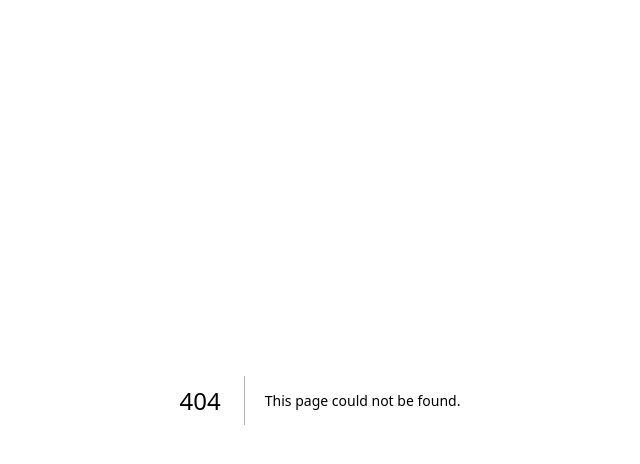
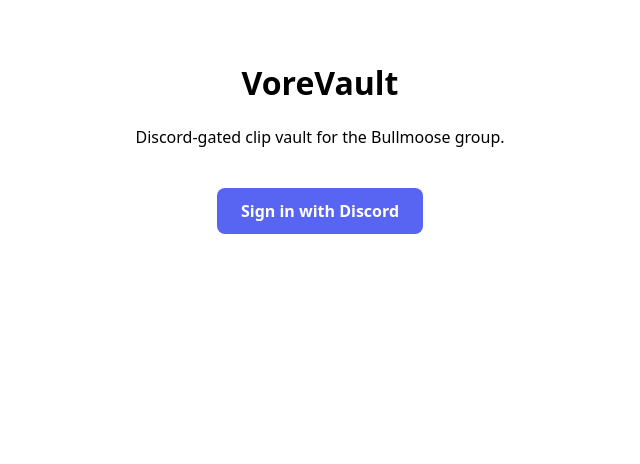
Before and after one commit to Bullmoose-Code/vorevault, a Next.js app in the folder app/: page /login in a window 1280 px wide. Before the commit this address had no page. Shown: the top 464 px of the page, without its empty margins (320-960 px from the left). Built offline with nearby package versions, Linux system fonts and the light colour scheme.

Commit message:
feat(auth): add middleware, login page, and gated home

```diff
--- /dev/null
+++ b/app/src/app/login/page.tsx
@@ -0,0 +1,25 @@
+export const dynamic = "force-dynamic";
+
+export default function LoginPage() {
+  return (
+    <main style={{ fontFamily: "system-ui", padding: "2rem", textAlign: "center" }}>
+      <h1>VoreVault</h1>
+      <p>Discord-gated clip vault for the Bullmoose group.</p>
+      <a
+        href="/api/auth/discord"
+        style={{
+          display: "inline-block",
+          marginTop: "1.5rem",
+          padding: "0.75rem 1.5rem",
+          background: "#5865F2",
+          color: "white",
+          textDecoration: "none",
+          borderRadius: "0.5rem",
+          fontWeight: 600,
+        }}
+      >
+        Sign in with Discord
+      </a>
+    </main>
+  );
+}
```
Also changed, not shown: app/src/app/page.tsx (+13 -2 lines), app/src/lib/auth.ts (added, +12 -0 lines), app/src/middleware.ts (added, +22 -0 lines).
